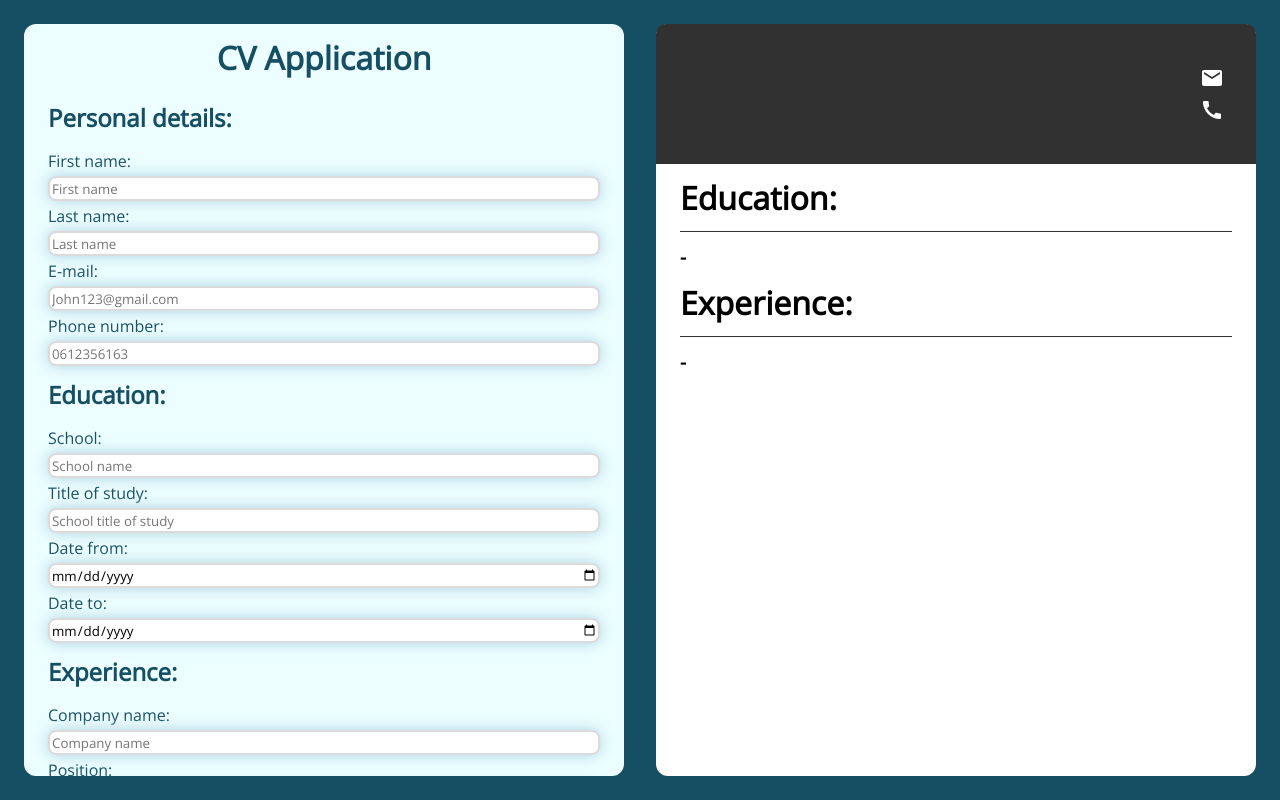
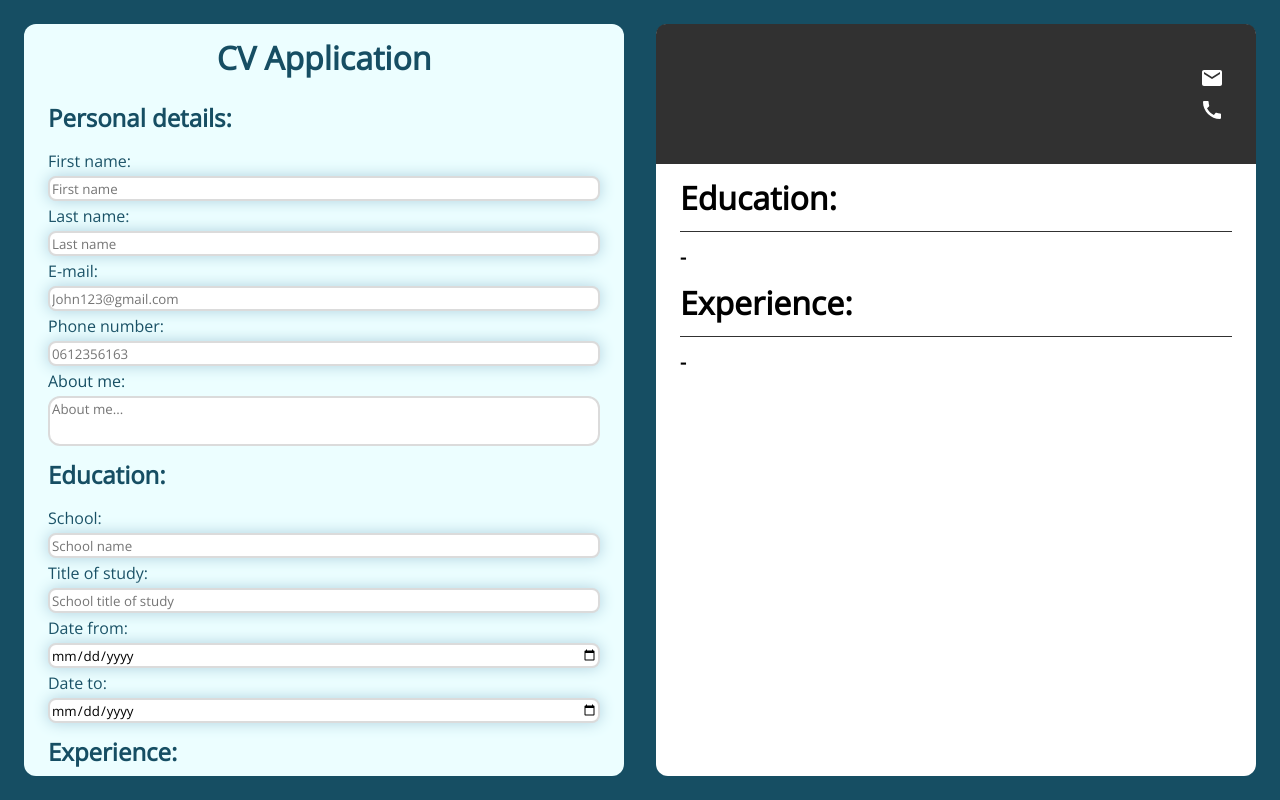
Before and after one commit to NexyusNex/cv-project, a React (Create React App) app: page / in a window 1280 px wide. Built offline with nearby package versions, Linux system fonts and the light colour scheme.

Commit message:
Added about me input

```diff
--- a/src/App.js
+++ b/src/App.js
@@ -103,6 +103,14 @@ class App extends React.Component {
               placeholder="0612356163"
               onChange={this.handleChange}
             ></input>
+            <label htmlFor="aboutme">About me:</label>
+            <textarea
+              type="text"
+              id="aboutme"
+              name="aboutme"
+              placeholder="About me..."
+              onChange={this.handleChange}
+            ></textarea>
           </div>
 
           <div className="education-input">
--- a/src/index.css
+++ b/src/index.css
@@ -66,7 +66,8 @@
   margin: 12px 0;
 }
 
-.input-container input:hover {
+.input-container input:hover,
+.input-container textarea:hover {
   border: 2px solid #164e63;
   box-shadow: 0px 0px 15px #164e6386;
 }
@@ -94,6 +95,16 @@
 .input-container button:active {
   box-shadow: 0px 0px 8px 155e75;
   background-color: #155e75;
+}
+
+.input-container textarea {
+  height: 50px;
+  resize: none;
+  border: 2px solid #dbdbdb;
+  border-radius: 12px;
+  outline: none;
+  transition: box-shadow 300ms ease;
+  transition: border 300ms ease;
 }
 
 .personal-input,
```
